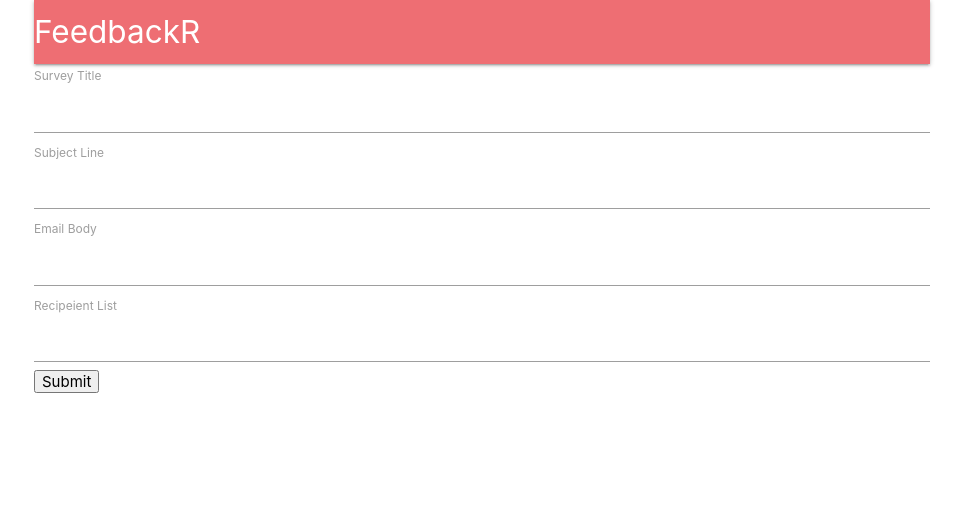
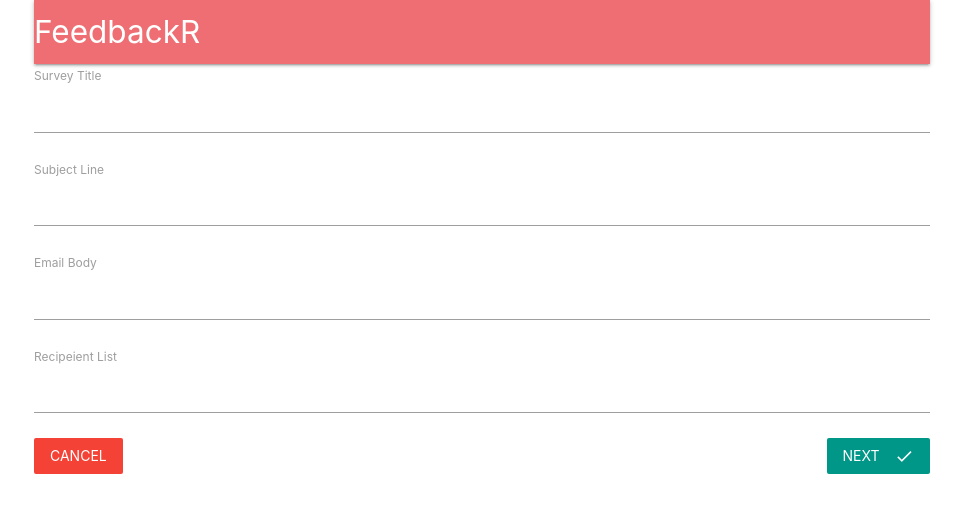
Before and after one commit to shashankkatte/feedbackr-mern, a React (Create React App) app in the folder client/: page /surveys/new in a window 1280 px wide. Shown: the top 512 px of the page, without its empty margins (158-1121 px from the left). Built offline with nearby package versions, Linux system fonts and the light colour scheme; no server answers.

Commit message:
src : adding generic form validations for survey form

```diff
--- a/client/src/components/surveys/SurveyField.js
+++ b/client/src/components/surveys/SurveyField.js
@@ -1,10 +1,15 @@
+// SurveyField contains logic to render a single
+// label and text input
 import React from 'react';
 
-export default ({ input, label }) => {
+export default ({ input, label, meta: { error, touched } }) => {
   return (
     <div>
       <label>{label}</label>
-      <input {...input} />
+      <input {...input} style={{ marginBottom: '5px' }} />
+      <div className="red-text" style={{ marginBottom: '20px' }}>
+        {touched && error}
+      </div>
     </div>
   );
 };
--- a/client/src/components/surveys/SurveyForm.js
+++ b/client/src/components/surveys/SurveyForm.js
@@ -1,6 +1,7 @@
 import _ from 'lodash';
 import React, { Component } from 'react';
 import { reduxForm, Field } from 'redux-form';
+import { Link } from 'react-router-dom';
 import SurveyField from './SurveyField';
 
 const FIELDS = [
@@ -32,13 +33,31 @@
           onSubmit={this.props.handleSubmit((values) => console.log(values))}
         >
           {this.renderFields()}
-          <button type="submit">Submit</button>
+          <Link to="/surveys" className="red btn-flat white-text">
+            Cancel
+          </Link>
+          <button type="submit" className="teal btn-flat right white-text">
+            Next
+            <i className="material-icons right">done</i>
+          </button>
         </form>
       </div>
     );
   }
 }
 
+function validate(values) {
+  const errors = {};
+
+  _.each(FIELDS, ({ name }) => {
+    if (!values[name]) {
+      errors[name] = 'You must provide a value';
+    }
+  });
+
+  return errors;
+}
 export default reduxForm({
+  validate,
   form: 'surveyForm',
 })(SurveyForm);
```
